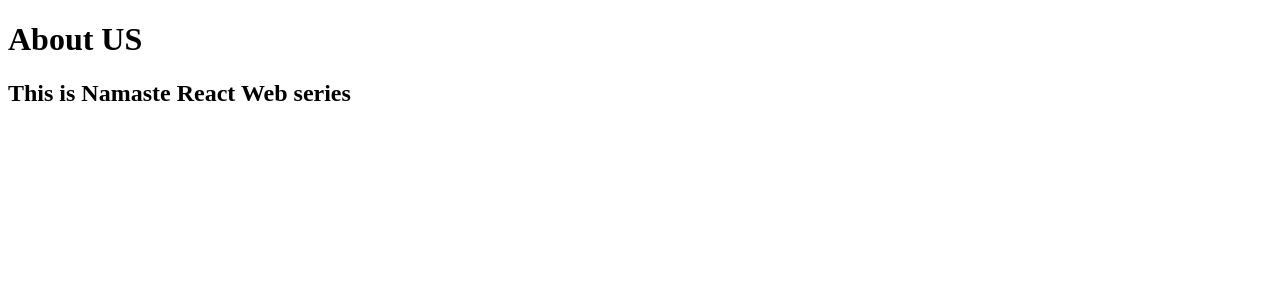
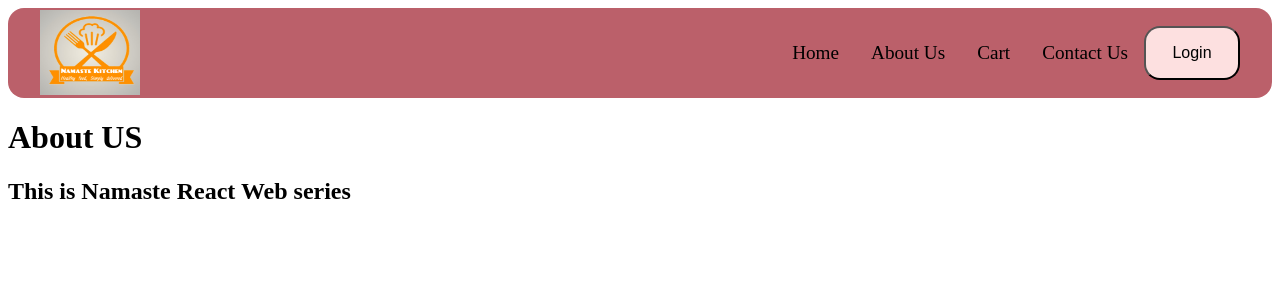
Before and after one commit to gchenred/namaste-react, a React (Vite) app: page /about in a window 1280 px wide. Shown: the top 300 px of the page. Built offline with nearby package versions, Linux system fonts and the light colour scheme.

Commit message:
episode-7 dynamic routing - restaurant navigation

```diff
--- a/index.css
+++ b/index.css
@@ -33,6 +33,10 @@
   list-style: none;
   font-size: 1.2rem;
 }
+.nav-item-link {
+  text-decoration: none;
+  color: black;
+}
 .nav-item-btn {
   background-color: rgb(253, 224, 224);
   color: black;
@@ -61,6 +65,14 @@
   height: 300px;
   border-radius: 1rem;
   background-color: rgb(253, 224, 224);
+  cursor: pointer;
+}
+.res-card:hover {
+  border: 1px solid black;
+}
+.res-card-link {
+  text-decoration: none;
+  color: black;
 }
 .image {
   margin: 0.5rem;
--- a/src/App.js
+++ b/src/App.js
@@ -5,13 +5,14 @@ import Body from "./components/Body";
 import About from "./components/About";
 import Contact from "./components/Contact";
 import Error from "./components/Error";
-import { createBrowserRouter, RouterProvider } from "react-router";
+import RestaurantMenu from "./components/RestaurantMenu";
+import { createBrowserRouter, RouterProvider, Outlet } from "react-router";
 
 const AppLayout = () => {
   return (
     <div>
       <Header />
-      <Body />
+      <Outlet />
     </div>
   );
 };
@@ -20,7 +21,10 @@ const appRouter = createBrowserRouter([
   {
     path: "/",
     element: <AppLayout />,
-    errorElement: <Error />,
+    children: [
+      {
+        path: "/",
+        element: <Body />,
       },
       {
         path: "/about",
@@ -30,6 +34,13 @@ const appRouter = createBrowserRouter([
         path: "/contact",
         element: <Contact />,
       },
+      {
+        path: "/restaurants/:resId",
+        element: <RestaurantMenu />,
+      },
+    ],
+    errorElement: <Error />,
+  },
 ]);
 const root = ReactDOM.createRoot(document.getElementById("root"));
 root.render(<RouterProvider router={appRouter} />);
--- a/src/components/Body.js
+++ b/src/components/Body.js
@@ -2,12 +2,12 @@ import { restaurantsList } from "../utilities/mockData";
 import RestaurantCard from "./RestaurantCard";
 import { useState, useEffect } from "react";
 import Shimmer from "./Shimmer";
+import { Link } from "react-router";
 
 const Body = () => {
   const [restaurantList, setRestaurantList] = useState([]);
   const [filteredList, setFilteredResList] = useState(restaurantList);
   const [searchText, setSearchText] = useState("");
-  console.log("Render");
 
   useEffect(() => {
     fetchData();
@@ -67,7 +67,12 @@ const Body = () => {
       </div>
       <div className="restuarant-list">
         {filteredList.map((restaurant) => (
-          <RestaurantCard key={restaurant.info.id} resData={restaurant} />
+          <Link
+            className="res-card-link"
+            to={"/restaurants/" + restaurant.info.id}
+          >
+            <RestaurantCard key={restaurant.info.id} resData={restaurant} />
+          </Link>
         ))}
       </div>
     </div>
--- a/src/components/Header.js
+++ b/src/components/Header.js
@@ -1,5 +1,6 @@
 import Logo from "../../Images/Landing/Logo.jpg";
 import { useState } from "react";
+import { Link } from "react-router";
 
 const Header = () => {
   const [btnName, setBtnName] = useState("Login");
@@ -10,10 +11,26 @@ const Header = () => {
       </div>
       <div className="nav-items-container">
         <ul className="nav-items-list">
-          <li className="nav-item">Home</li>
-          <li className="nav-item">About Us</li>
-          <li className="nav-item">Cart</li>
-          <li className="nav-item">Contact Us</li>
+          <li className="nav-item">
+            <Link className="nav-item-link" to="/">
+              Home
+            </Link>
+          </li>
+          <li className="nav-item">
+            <Link className="nav-item-link" to="/about">
+              About Us
+            </Link>
+          </li>
+          <li className="nav-item">
+            <Link className="nav-item-link" to="/cart">
+              Cart
+            </Link>
+          </li>
+          <li className="nav-item">
+            <Link className="nav-item-link" to="/contact">
+              Contact Us
+            </Link>
+          </li>
           <button
             className="nav-item-btn"
             onClick={() => {
--- a/src/components/RestaurantCard.js
+++ b/src/components/RestaurantCard.js
@@ -2,7 +2,7 @@ import { RESCARD_URL } from "../utilities/constants";
 
 const RestaurantCard = (props) => {
   const { resData } = props;
-  const { cloudinaryImageId, name, cuisines, avgRating, costForTwo, sla } =
+  const { cloudinaryImageId, name, cuisines, avgRating, costForTwo, sla, id } =
     resData.info;
   return (
     <div className="res-card">
--- /dev/null
+++ b/src/components/RestaurantMenu.js
@@ -0,0 +1,49 @@
+import { useEffect, useState } from "react";
+import Shimmer from "./Shimmer";
+import { useParams } from "react-router";
+import { MENU_URL } from "../utilities/constants";
+
+const RestaurantMenu = () => {
+  const [resInfo, setResInfo] = useState(null);
+
+  const { resId } = useParams();
+
+  useEffect(() => {
+    fetchMenu();
+  }, []);
+
+  const fetchMenu = async () => {
+    const data = await fetch(MENU_URL + resId);
+    const json = await data.json();
+    setResInfo(json?.data);
+  };
+
+  if (resInfo === null) {
+    return <Shimmer />;
+  }
+
+  const { name, cuisines, costForTwoMessage } =
+    resInfo?.cards[2]?.card?.card?.info;
+  const { itemCards } =
+    resInfo?.cards[4]?.groupedCard?.cardGroupMap?.REGULAR?.cards[1]?.card?.card;
+
+  return (
+    <div className="menu">
+      <h1>{name}</h1>
+      <p>
+        {cuisines.join(", ")} - {costForTwoMessage}
+      </p>
+      <h2>Menu</h2>
+      <ul>
+        {itemCards.map((item) => (
+          <li key={item?.card?.info?.id}>
+            {item?.card?.info?.name} - {"Rs."}
+            {item?.card?.info?.price || item?.card?.info?.defaultPrice / 100}
+          </li>
+        ))}
+      </ul>
+    </div>
+  );
+};
+
+export default RestaurantMenu;
--- a/src/utilities/constants.js
+++ b/src/utilities/constants.js
@@ -1 +1,4 @@
-export const RESCARD_URL = "https://media-assets.swiggy.com/swiggy/image/upload/fl_lossy,f_auto,q_auto,w_660/";
+export const RESCARD_URL =
+  "https://media-assets.swiggy.com/swiggy/image/upload/fl_lossy,f_auto,q_auto,w_660/";
+export const MENU_URL =
+  "https://www.swiggy.com/dapi/menu/pl?page-type=REGULAR_MENU&complete-menu=true&lat=17.4092881&lng=78.5432644&restaurantId=";
```
Lines whose indentation alone changed are shown as unchanged.
